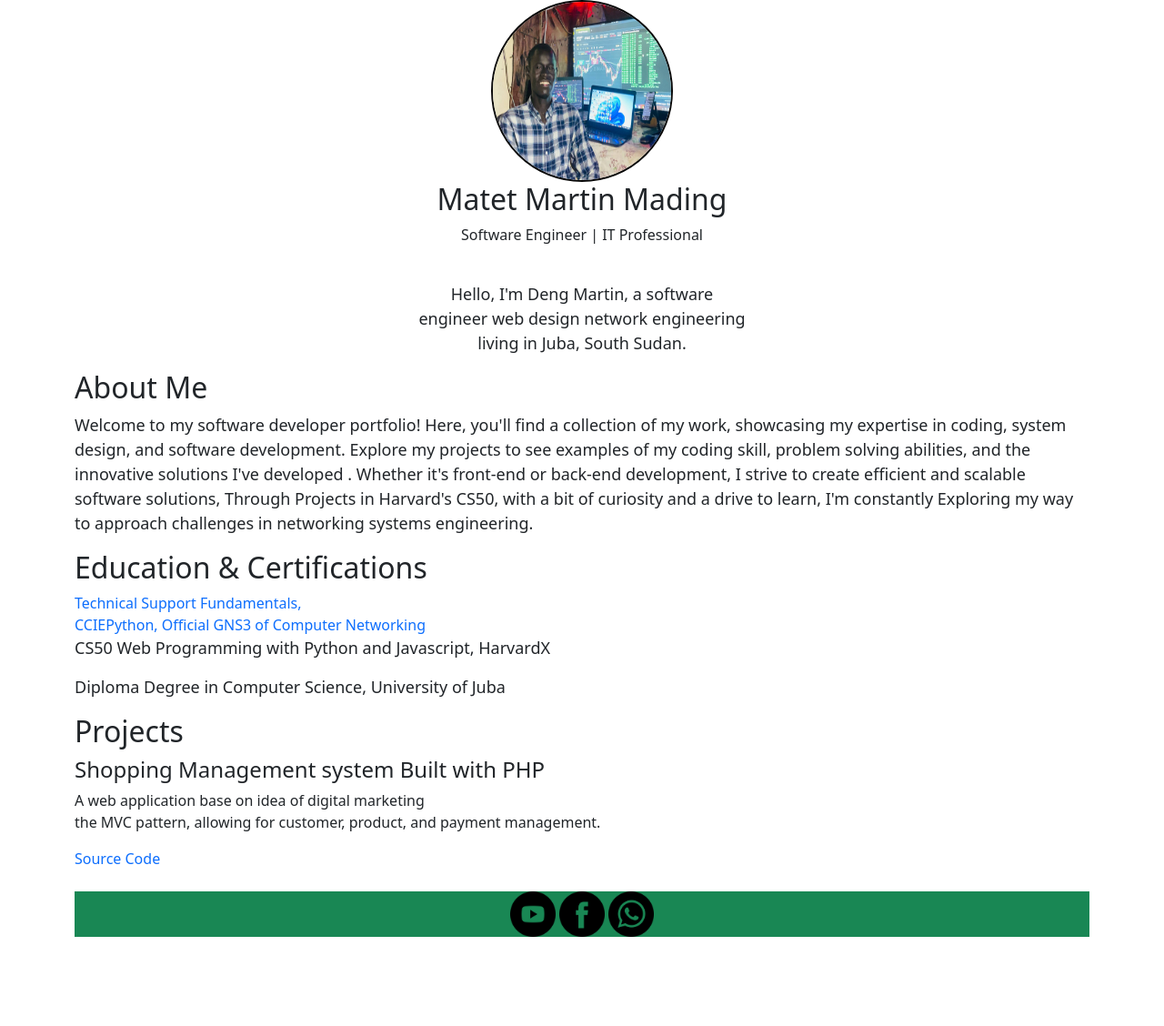
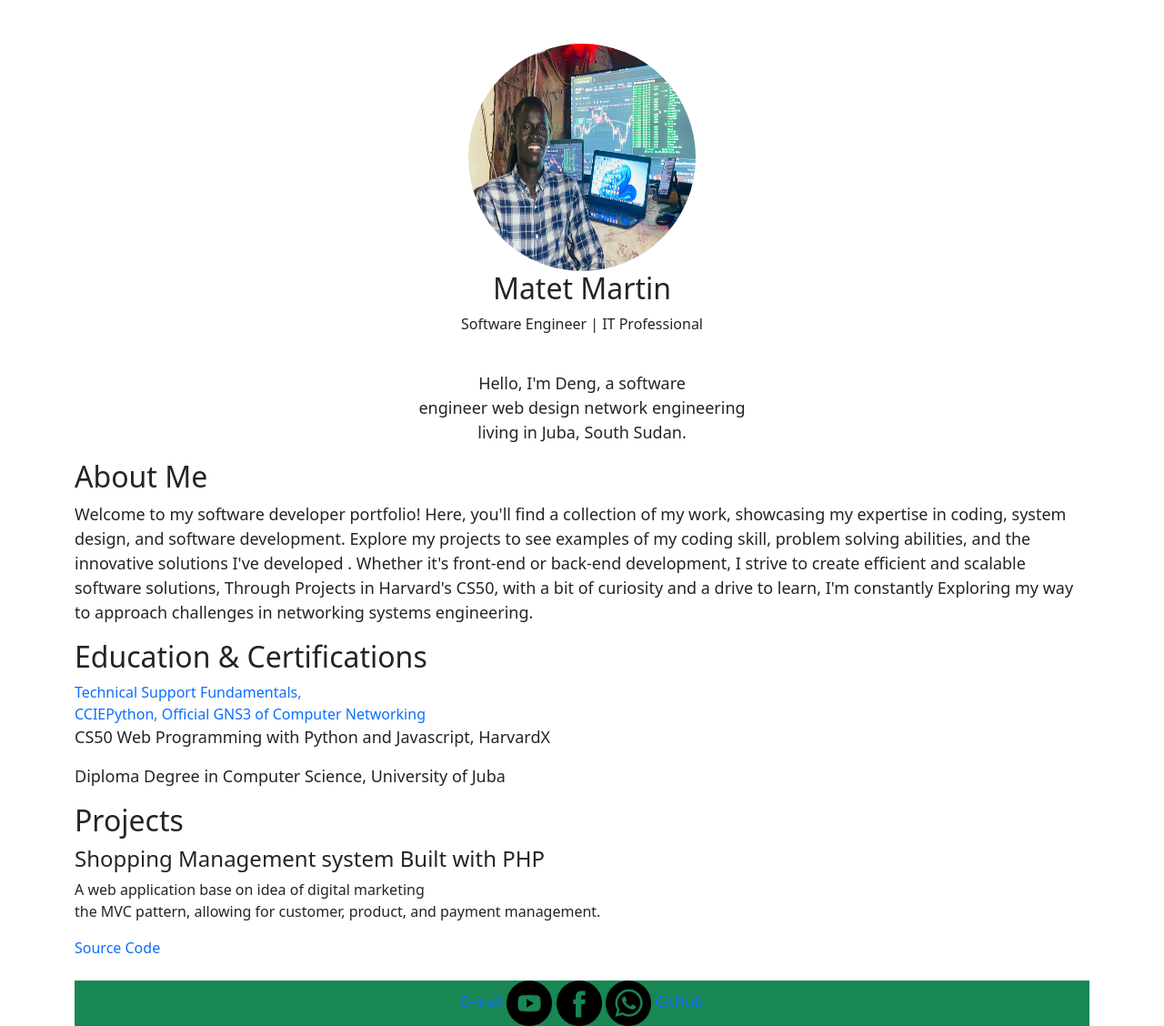
Before and after one commit to dengmatet/dengmatet.github.io, a Flask app: page / in a window 1280 px wide. Shown: the whole page at 91% size. Before the commit the page ends 1030 px from the top, so only its background shows below. Run offline with Flask 3, Linux system fonts and the light colour scheme; some libraries are stand-ins or nearby versions.

Commit message:
no n=comment

```diff
--- a/app.py
+++ b/app.py
@@ -24,20 +24,6 @@ Session(app)
 def index():
     return render_template("index.html")
 
-@app.route("/login", methods=["GET", "POST"])
-def login():
-    # Validate submission
-    if request.method == "POST":
-        session["email"] = request.form.get("email")
-        session["password"] = request.form.get("password")
-    return render_template("login.html" , placeholder=session.get("fname"))
-
-@app.route("/logout")
-def logout():
-    # Remove user session data
-    session.clear()
-    return redirect("/")
-
 
 if __name__ == "__main__":
     app.run(debug=True)
--- a/static/style.css
+++ b/static/style.css
@@ -5,10 +5,9 @@
 }
 
 .img {
-  width: 200px;
-  height: 200px;
+  width: 250px;
+  height: 250px;
   border-radius: 50%;
-  border: 2px solid #080808;
 }
 
 .text {
@@ -18,7 +17,10 @@ a {
   font-size: 16px;
   cursor: pointer;
 }
-footer img {
+.sm-link a {
+  text-decoration: none;
+}
+.sm-link img {
   width: 50px;
   height: 50px;
 }
--- a/templates/index.html
+++ b/templates/index.html
@@ -1,13 +1,13 @@
 {% extends "layout.html" %} {% block body %}
 <div class="container">
   <div class="text-center">
-    <img class="img" src="static/img/dengmatet.jpg" alt="" />
-    <h2>Matet Martin Mading</h2>
+    <img class="img mt-5" src="static/img/dengmatet.jpg" alt="" />
+    <h2>Matet Martin</h2>
 
     <p>Software Engineer | IT Professional</p>
     <br />
     <p class="text">
-      Hello, I'm Deng Martin, a software <br />
+      Hello, I'm Deng, a software <br />
       engineer web design network engineering<br />
       living in Juba, South Sudan.
     </p>
@@ -41,9 +41,11 @@
   <br />
   <footer class="text-center bg-success">
     <div class="sm-link">
+      <a href="https://matetmartin5@gmail.com">E-mail</a>
       <a href=""><img src="static/img/youtube.png" alt="" /></a>
       <a href=""><img src="static/img/facebook.png" alt="" /></a>
       <a href=""><img src="static/img/whatsapp.png" alt="" /></a>
+      <a href="https://dengmatet@users.noreply.github.com">GitHub</a>
     </div>
   </footer>
 </div>
```
